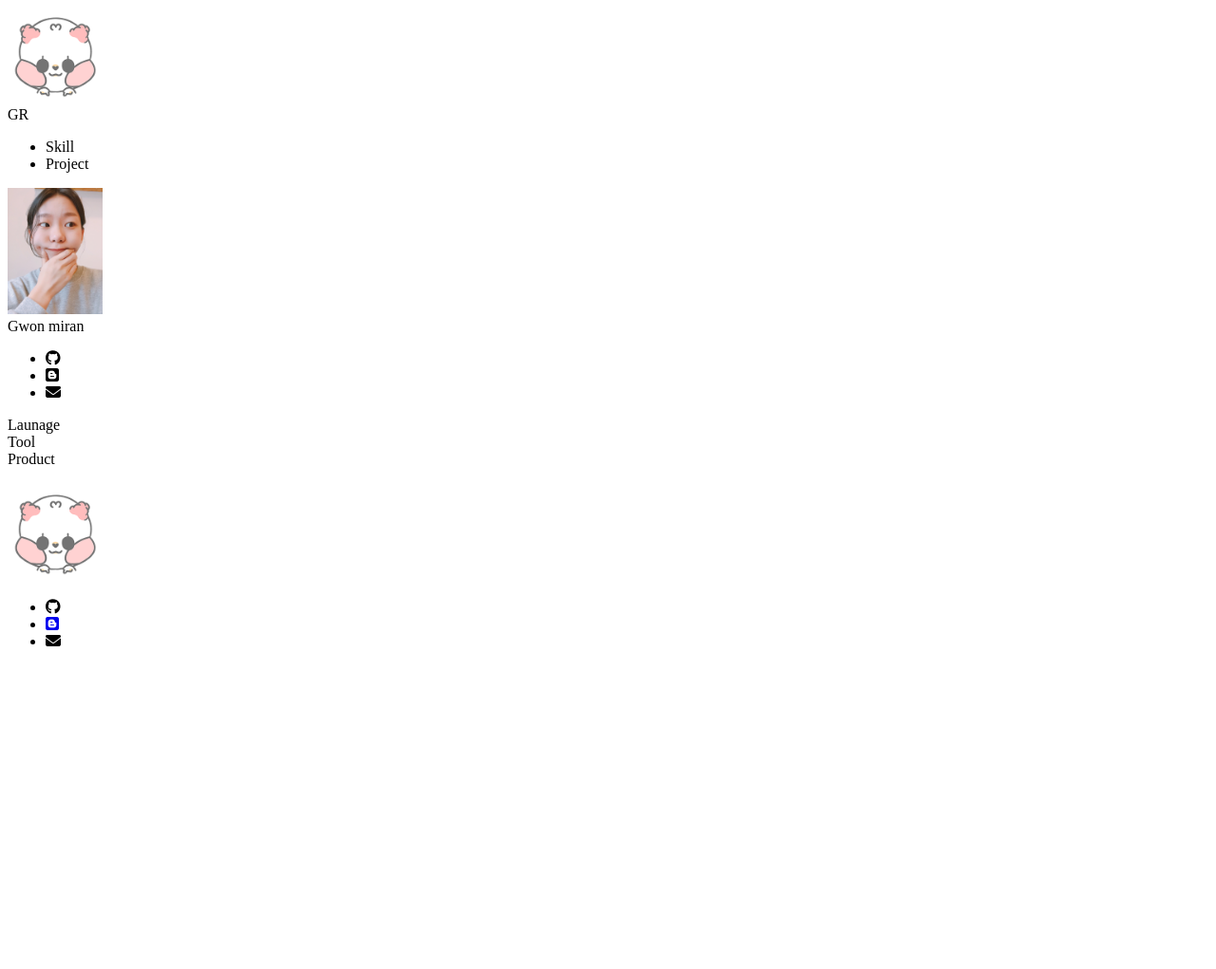
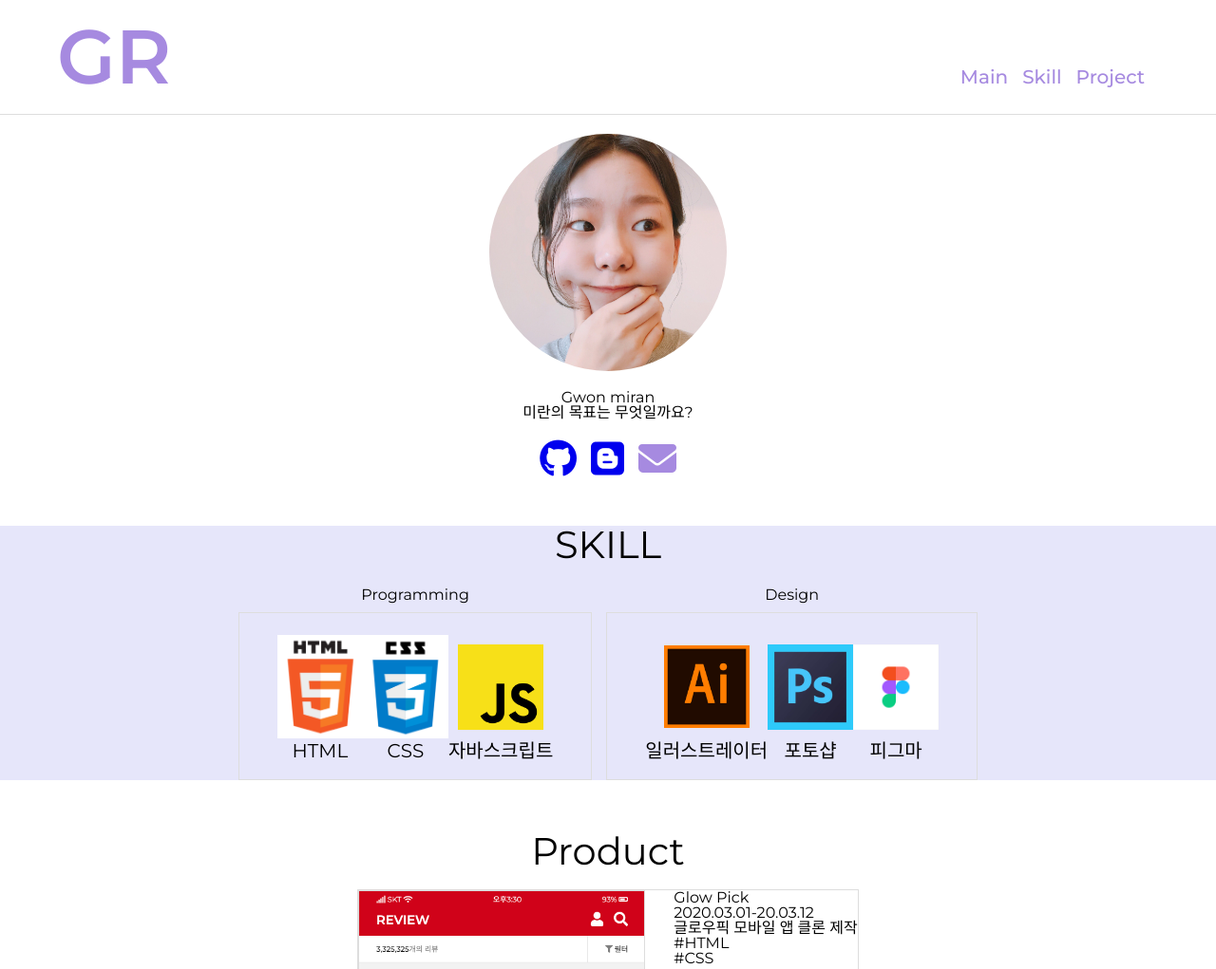
Before and after one commit to gwonRan/Portfolio, a plain HTML site: page index.html in a window 1280 px wide. Shown: the top 1021 px of the page at 95% size. Before the commit the page ends 800 px from the top, so only its background shows below. Drawn offline with Linux system fonts and the light colour scheme.

Commit message:
자기소개 페이지 CSS
자기소개 페이지 CSS

자기소개페이지 중간 과정
디테일 필요.

```diff
--- /dev/null
+++ b/font.css
@@ -0,0 +1,31 @@
+.purple {
+    color: #a68ae0;
+}
+
+.little_purple {
+    color: lavender;
+}
+
+.nav_font {
+    font-size: 20px;
+}
+
+.nav_weight {
+    font-weight: 500;
+}
+
+.border_line {
+    border-bottom: 1px solid #dddddd;
+}
+
+.skill_title {
+    font-size: 40px;
+}
+
+.border_square {
+    border: 1px solid #dddddd;
+}
+
+.explan {
+    font-size: 20px;
+}
--- /dev/null
+++ b/footer.css
@@ -0,0 +1,9 @@
+
+
+.footer_img {
+    width: 60px;
+}
+
+.footer_img img {
+    width: 100%;
+}
--- /dev/null
+++ b/header.css
@@ -0,0 +1,21 @@
+header {
+    padding: 20px 60px;
+    display: flex;
+    justify-content: space-between;
+    align-items: baseline;
+    /* 카테고리를 상단에 놓을지 하단에 놓을지 고민돼 ㅠ-ㅠ */
+}
+
+header .logo_text {
+    font-size: 80px;
+    font-weight: 600;
+}
+
+header .header_nav ul {
+    display: flex;
+    padding-top: 10px;
+}
+
+header .header_nav ul li {
+    margin-right: 15px;
+}
--- a/index.html
+++ b/index.html
@@ -5,19 +5,17 @@
     <meta name="viewport" content="width=device-width, initial-scale=1.0">
     <title>gwonRan portfolio</title>
     <script
-      src="https://kit.fontawesome.com/72b94ba6d0.js"
-      crossorigin="anonymous"
-    ></script>
+      src="https://kit.fontawesome.com/72b94ba6d0.js" crossorigin="anonymous"></script>
     <link rel="stylesheet" href="style.css">
 </head>
 <body>
-    <header>
+    <header class="border_line">
         <div class="header_logo">
-            <img src="img/main.png" alt="">
-            <div class="logo_text">GR</div>
+            <div class="logo_text purple">GR</div>
         </div>
         <div class="header_nav">
-            <ul>
+            <ul class="purple nav_font nav_weight">
+                <link rel="stylesheet" href=""><li class="header_nav_project">Main</li></link>
                 <link rel="stylesheet" href=""><li class="header_nav_project">Skill</li></link>
                 <link rel="stylesheet" href=""><li class="header_nav_project">Project</li></link>
             </ul>
@@ -27,21 +25,21 @@
     <div class="container">
         <main class="portfolio_main">
             <div class="portfolio_main__column"></div>
-            <div class="portfolio_main__column">
+            <div class="portfolio_main__middle_column">
                 <div class="main_img">
                     <img src="img/myprofile.jpeg" alt="">
                 </div>
                 <div class="main_mine">
                     <span class="name">Gwon miran</span>
-                    <span class="goal"></span>
+                    <span class="goal">미란의 목표는 무엇일까요?</span>
                 </div>
-                <div class="main_sns">
+                <div class="main_sns purple">
                     <ul>
                         <li class="main_sns_github">
-                            <i class="fab fa-github"></i>
+                            <a href="https://github.com/gwonRan"><i class="fab fa-github"></i></a>
                         </li>
                         <li class="main_sns_blog">
-                            <i class="fab fa-blogger"></i>
+                            <a href="https://gwonran.tistory.com/"><i class="fab fa-blogger"></i></a>
                         </li>
                         <li class="main_sns_email">
                             <i class="fas fa-envelope"></i>
@@ -51,37 +49,63 @@
             </div>
             <div class="portfolio_main__column"></div>
         </main>
+    </div>
     <div class="skill">
-            <div class="language">
-                <span class="lanuage_title">
-                    Launage
+        <span class="skill_title ">
+            SKILL
         </span>
-                <div class="lanuage_img">
-                    <div class="lanuage_img_column"></div>
-                    <div class="lanuage_img_column"></div>
-                    <div class="lanuage_img_column"></div>
+        <div class="skill_box">
+            <div class="skill_column">
+                <span class="skill_column_text">Programming</span>
+                <div class="skill_column_box border_square">
+                    <div class="skill_column_box_skill">
+                        <div class="skill_column_box_img"><img src="img/html.png" alt=""></div>
+                        <div class="skill_column_box_text explan">HTML</div>
+                    </div>
+                    <div class="skill_column_box_skill">
+                        <div class="skill_column_box_img"><img src="img/css.png" alt=""></div>
+                        <div class="skill_column_box_text explan">CSS</div>
+                    </div>
+                    <div class="skill_column_box_skill">
+                        <div class="skill_column_box_img"><img src="img/JavaScript_logo.png" alt=""></div>
+                        <div class="skill_column_box_text explan">자바스크립트</div>
                     </div>
                 </div>
-            <div class="tool">
-                <span class="lanuage_tool">
-                    Tool
-                </span>
-                <div class="lanuage_img">
-                    <div class="lanuage_img_column"></div>
-                    <div class="lanuage_img_column"></div>
-                    <div class="lanuage_img_column"></div>
+            </div>
+            <div class="skill_column">
+                <span class="skill_column_text">Design</span>
+                <div class="skill_column_box border_square">
+                    <div class="skill_column_box_skill">
+                        <div class="skill_column_box_img"><img src="img/Illustrator.png" alt=""></div>
+                        <div class="skill_column_box_text explan">일러스트레이터</div>
+                    </div>
+                    <div class="skill_column_box_skill">
+                        <div class="skill_column_box_img"><img src="img/photoshop.jpg" alt=""></div>
+                        <div class="skill_column_box_text explan">포토샵</div>
+                    </div>
+                    <div class="skill_column_box_skill">
+                        <div class="skill_column_box_img"><img src="img/figma.png" alt=""></div>
+                        <div class="skill_column_box_text explan">피그마</div>
+                    </div>
+                </div>
             </div>
         </div>
     </div>
     <div class="project">
-            <span class="lanuage_title">
+        <span class="skill_title">
             Product
         </span>
         <div class="project_column">
-                <div class="project_column__img">
-                    <img src="" alt="">
+            <div class="project_column__img border_square">
+                <img src="img/project.png" alt="">
             </div>
             <div class="project_column__explane">
+                <div class="project_title">Glow Pick</div>
+                <div class="project_period">2020.03.01-20.03.12</div>
+                <div class="project_explane">글로우픽 모바일 앱 클론 제작</div>
+                <div class="project_tag">
+                    <div class="project_tag__column">#HTML</div>
+                    <div class="project_tag__column">#CSS</div>
                 </div>
             </div>
         </div>
@@ -90,10 +114,10 @@
         <div class="footer_img">
             <img src="img/main.png" alt="">
         </div>
-        <div class="main_sns">
+        <div class="main_sns purple">
             <ul>
                 <li class="main_sns_github">
-                    <i class="fab fa-github"></i>
+                    <a href="https://github.com/gwonRan"><i class="fab fa-github"></i></a>
                 </li>
                 <li class="main_sns_blog">
                     <a href="https://gwonran.tistory.com/"><i class="fab fa-blogger"></i></a>
--- /dev/null
+++ b/main.css
@@ -0,0 +1,46 @@
+.container {
+    padding: 20px 60px;
+}
+
+.portfolio_main {
+    display: flex;
+    justify-content: space-between;
+}
+
+main .main_img {
+    width: 250px;
+    height: 250px;
+    border-radius: 200px;
+    overflow: hidden;
+}
+
+main .main_img img {
+    width: 100%;
+}
+
+main .portfolio_main__middle_column {
+    display: flex;
+    flex-direction: column;
+    align-items: center;
+}
+
+main .main_mine {
+    display: flex;
+    flex-direction: column;
+    align-items: center;
+    margin-top: 20px;
+    margin-bottom: 20px;
+}
+
+.main_sns ul {
+    display: flex;
+    font-size: 40px;
+}
+
+.main_sns li:first-child {
+    margin-right: 15px;
+}
+
+.main_sns li:nth-child(2) {
+    margin-right: 15px;
+}
--- /dev/null
+++ b/project.css
@@ -0,0 +1,23 @@
+.project {
+    display: flex;
+    align-items: center;
+    margin-top: 55px;
+    flex-direction: column;
+}
+
+.project_column__img {
+    width: 300px;
+    height: 300px;
+    overflow: hidden;
+    margin-right: 30px;
+}
+
+.project_column__img img{
+    width: 100%;
+}
+
+.project_column {
+    display: flex;
+    margin-top: 20px;
+    border: 1px solid #dddddd;
+}
--- /dev/null
+++ b/reset.css
@@ -0,0 +1,124 @@
+html,
+body,
+div,
+span,
+applet,
+object,
+iframe,
+h1,
+h2,
+h3,
+h4,
+h5,
+h6,
+p,
+blockquote,
+pre,
+a,
+abbr,
+acronym,
+address,
+big,
+cite,
+code,
+del,
+dfn,
+em,
+img,
+ins,
+kbd,
+q,
+s,
+samp,
+small,
+strike,
+strong,
+sub,
+sup,
+tt,
+var,
+b,
+u,
+i,
+center,
+dl,
+dt,
+dd,
+ol,
+ul,
+li,
+fieldset,
+form,
+label,
+legend,
+table,
+caption,
+tbody,
+tfoot,
+thead,
+tr,
+th,
+td,
+article,
+aside,
+canvas,
+details,
+embed,
+figure,
+figcaption,
+footer,
+header,
+hgroup,
+menu,
+nav,
+output,
+ruby,
+section,
+summary,
+time,
+mark,
+audio,
+video {
+  margin: 0;
+  padding: 0;
+  border: 0;
+  font-size: 100%;
+  font: inherit;
+  vertical-align: baseline;
+}
+/* HTML5 display-role reset for older browsers */
+article,
+aside,
+details,
+figcaption,
+figure,
+footer,
+header,
+hgroup,
+menu,
+nav,
+section {
+  display: block;
+}
+body {
+  line-height: 1;
+}
+ol,
+ul {
+  list-style: none;
+}
+blockquote,
+q {
+  quotes: none;
+}
+blockquote:before,
+blockquote:after,
+q:before,
+q:after {
+  content: "";
+  content: none;
+}
+table {
+  border-collapse: collapse;
+  border-spacing: 0;
+}
--- /dev/null
+++ b/skill.css
@@ -0,0 +1,50 @@
+.skill_column_box_img {
+    width: 90px;
+    height: 115px;
+}
+
+.skill_column_box_skill img {
+    width: 100%;
+}
+
+.skill {
+    display: flex;
+    flex-direction: column;
+    align-items: center;
+    margin-top: 30px;
+    background-color: lavender;
+}
+
+.skill_box {
+    display: flex;
+    margin-top: 25px;
+}
+
+.skill_column_box {
+    display: flex;
+    flex-wrap: wrap;
+    margin-top: 10px;
+    padding: 20px 40px;
+}
+
+.skill_column {
+    display: flex;
+    flex-direction: column;
+    align-items: center;
+}
+
+.skill_column_box_skill {
+    display: flex;
+    flex-direction: column;
+    align-items: center;
+}
+
+.skill_column_box_img {
+    display: flex;
+    justify-content: center;
+    align-items: center;
+}
+
+.skill_column:first-child{
+    margin-right: 15px;
+}
--- a/style.css
+++ b/style.css
@@ -1,5 +1,13 @@
 @import url('https://fonts.googleapis.com/css?family=Montserrat:400,400i,500,500i,600,600i,700,700i&display=swap');
 
-img {
-    width: 100px;
+@import "reset.css";
+@import "header.css";
+@import "font.css";
+@import "main.css";
+@import "skill.css";
+@import "project.css";
+@import "footer.css";
+
+body {
+    font-family: 'Montserrat', Arial, Helvetica, sans-serif;
 }
```
Also changed, not shown: img/Illustrator.png (added), img/JavaScript_logo.png (added), img/css.png (added), img/figma.png (added), img/html.png (added), img/photoshop.jpg (added), img/project.png (added). Lines whose indentation alone changed are shown as unchanged.
